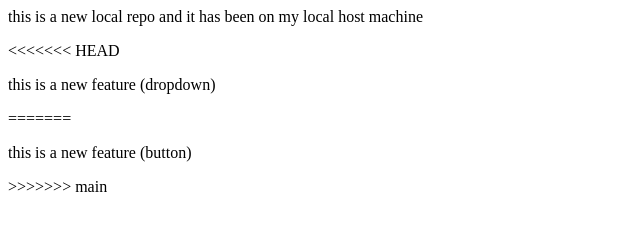
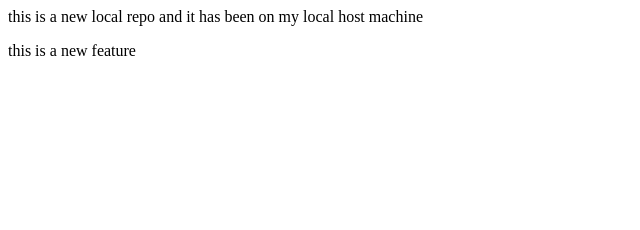
Before and after one commit to swatipbk1/local_repo, a plain HTML site: page index.html in a window 1280 px wide. Shown: the whole page, without its empty margins (0-640 px from the left). Drawn offline with Linux system fonts and the light colour scheme.

Commit message:
add one feature

```diff
--- a/index.html
+++ b/index.html
@@ -1,6 +1,2 @@
 <p>this is a new local repo and it has been on my local host machine</p>
-<<<<<<< HEAD
-<p> this is a  new feature (dropdown)</p>
-=======
-<p> this is a  new feature (button)</p>
->>>>>>> main
+<p> this is a  new feature</p>
```
